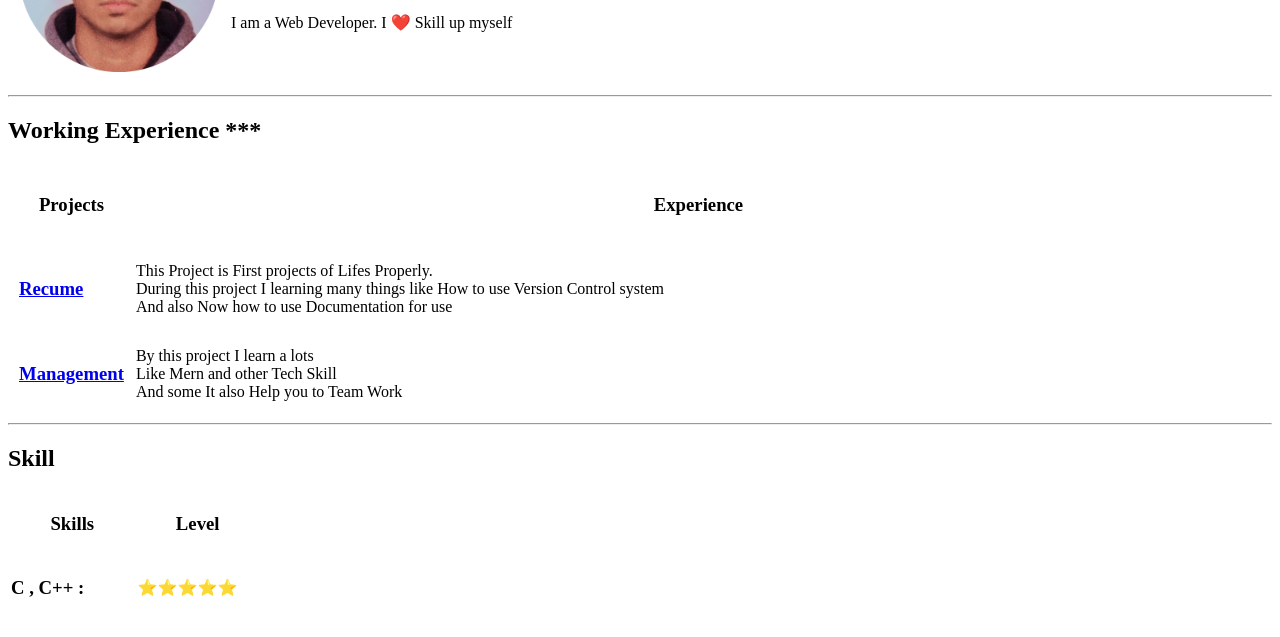
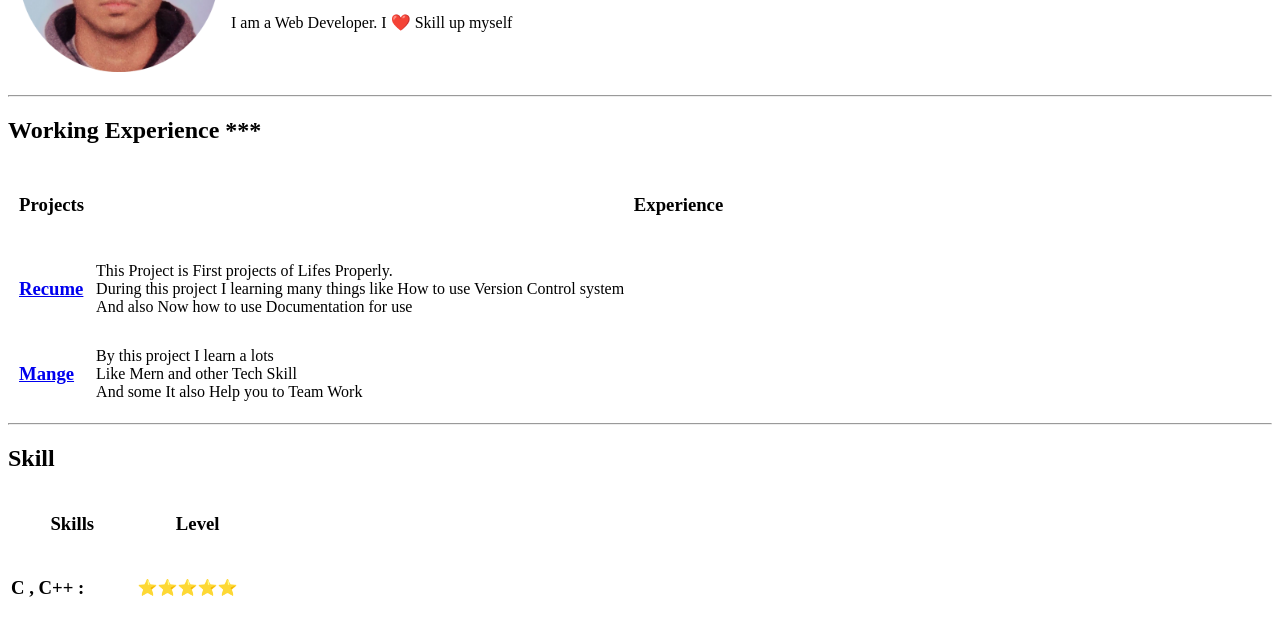
Before and after one commit to Debraj-Das/CV, a plain HTML site: page index.html in a window 1280 px wide. Shown: the part 147-784 px from the top of the page. Drawn offline with Linux system fonts and the light colour scheme.

Commit message:
I change the Second Web project name

```diff
--- a/index.html
+++ b/index.html
@@ -45,7 +45,7 @@
         </tr>
         <tr>
           <td>
-            <a href="#"><h3>Management </h3></a>
+            <a href="#"><h3>Mange </h3></a>
           </td>
           <td>
             By this project I learn a lots<br>
```
